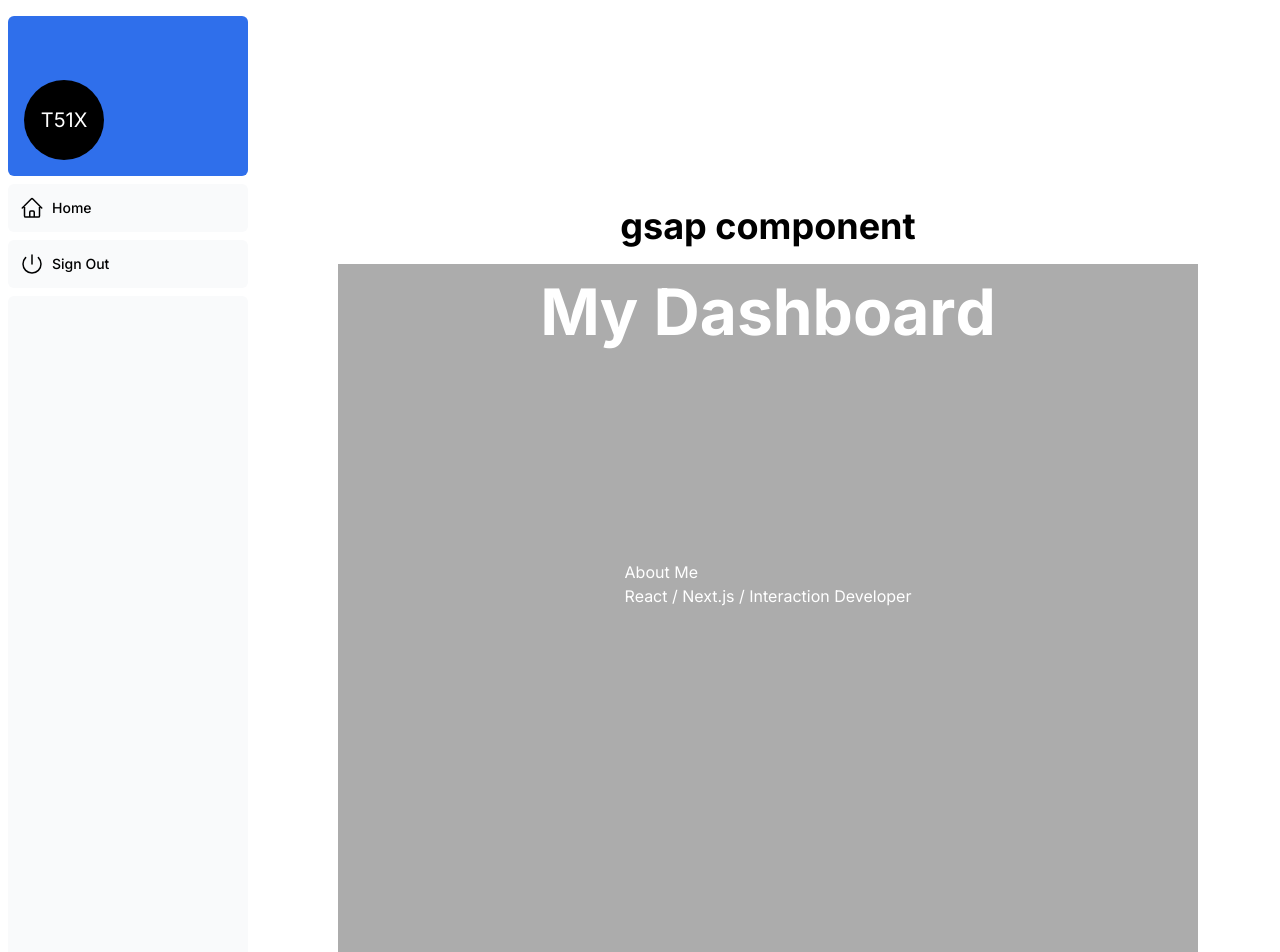
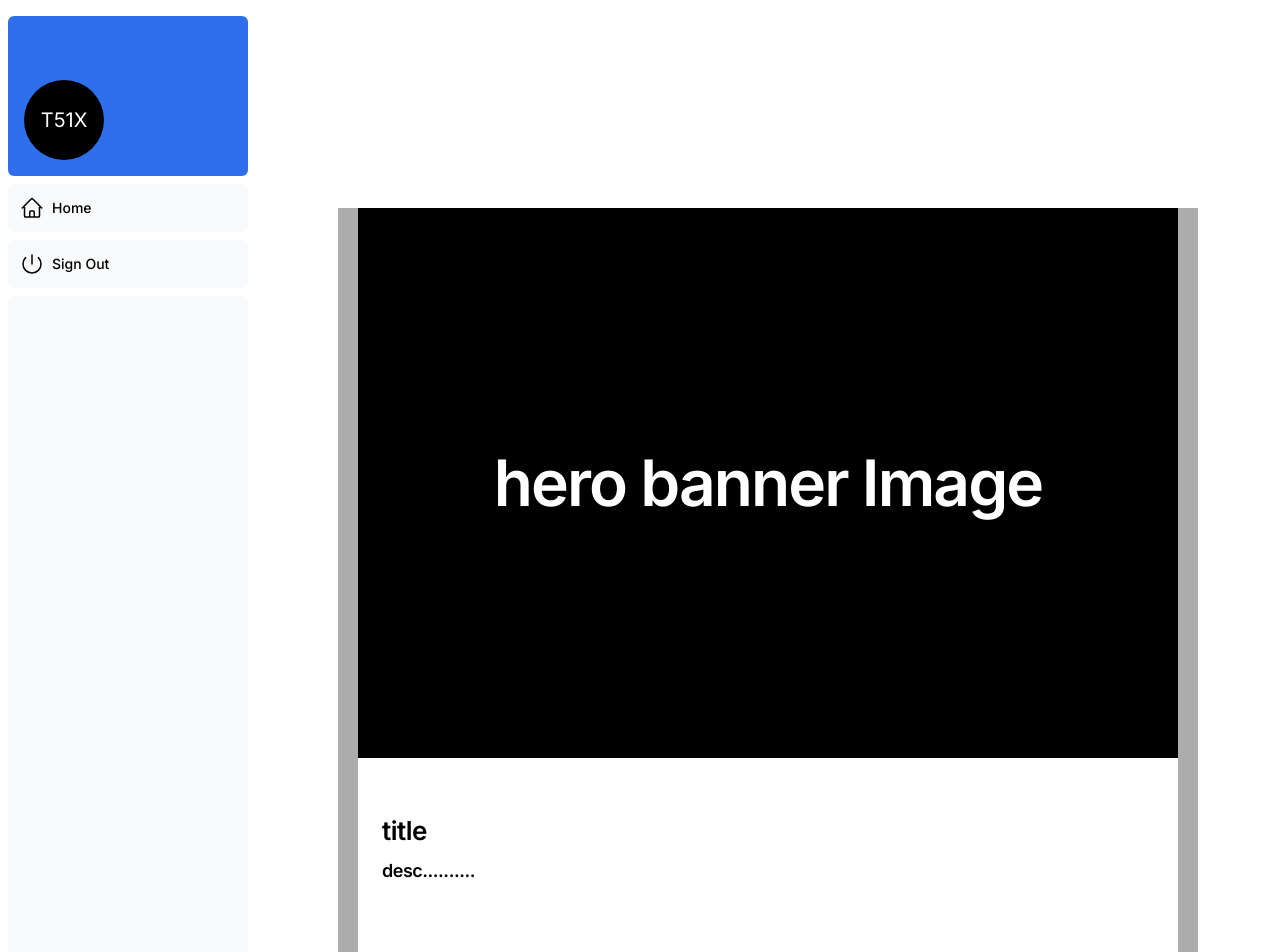
Before and after one commit to sseol1112/dashdash_T, a Next.js app: page /dashboard/blog/menu3 in a window 1280 px wide. Shown: the top 952 px of the page. Built offline with nearby package versions, Linux system fonts and the light colour scheme; sample sign-in values are in the browser's storage; a web font is replaced by a local one.

Commit message:
0226 수정사항
- Loading 관련 컴포넌트 추가
- Login 상태값에 따른 sidenav 노출여부처리 로직 추가

```diff
--- a/app/components/Hero.tsx
+++ b/app/components/Hero.tsx
@@ -1,41 +1,101 @@
 "use client";
 
-import { useEffect, useRef } from "react";
+import { useEffect, useRef, useState } from "react";
 import gsap from "gsap";
+import styles from '@/app/ui/home.module.css';
 
 export default function Hero() {
-  const titleRef = useRef<HTMLHeadingElement>(null);
+  const heroRef = useRef<HTMLDivElement>(null);
+  const heroRef2 = useRef<HTMLDivElement>(null);
+  const [isLoaded, setIsLoaded] = useState(false);
+
 
   useEffect(() => {
-    const text = titleRef.current!;
-    const letters = text.innerText.split("");
-
-    text.innerHTML = letters
-      .map((letter) =>
-        letter === " "
-          ? `<span>&nbsp;</span>`
-          : `<span style="display:inline-block">${letter}</span>`
-      )
-      .join("");
+    // if (!isLoaded) return;
 
     gsap.fromTo(
-      text.children,
-      { y: 100, opacity: 0 },
+      heroRef.current,
+      { opacity: 0, y: 80 },
       {
+        opacity: 1,
         y: 0,
-        opacity: 1,
-        stagger: 0.03,
-        duration: 0.8,
-        ease: "power4.out",
+        duration: 1.4,
+        ease: "power3.out",
       }
     );
-  }, []);
+  }, [isLoaded]);
+
+  useEffect(() => {
+    // if (!isLoaded) return;
+
+    gsap.fromTo(
+      heroRef2.current,
+      { opacity: 0, y: 80 },
+      {
+        opacity: 1,
+        y: 0,
+        duration: 1.4,
+        ease: "power3.out",
+      }
+    );
+  }, [isLoaded]);
 
   return (
-    <section style={{ display: "block", alignItems: "center", justifyContent: "center" }}>
-      <h1 ref={titleRef} style={{ fontSize: "4rem", fontWeight: "bold" }}>
-        My Dashboard
-      </h1>
-    </section>
+    <>
+
+      {/* Hero Section */}
+      <section
+        style={{
+          height: "550px",
+          background: "#000",
+          display: "flex",
+          alignItems: "center",
+          justifyContent: "center",
+        }}
+      >
+        <div ref={heroRef} style={{ opacity: 0 }}>
+          <div
+            style={{
+              fontSize: "4rem",
+              fontWeight: 600,
+              color: "#fff",
+              letterSpacing: "-0.03em",
+            }}
+          >
+            {/* <img src="" /> */}
+            hero banner Image
+          </div>
+        </div>
+      </section>
+
+      <section
+        style={{
+          background: "#fff",
+          height: "100vh",
+          display: "block",
+          alignItems: "center",
+          justifyContent: "center",
+          color:"000",
+        }}
+      >
+        <div ref={heroRef2} style={{ opacity: 0 }}>
+          <div
+            style={{
+              fontSize: "1rem",
+              fontWeight: 600,
+              color: "#000",
+              letterSpacing: "-0.03em",
+            }}
+          >
+            <div className={styles.txtArea_Head}>
+              <h2 className={styles.Head_title}>title</h2>
+            </div>
+            <div className={styles.txtArea_Body}>
+              <p className={styles.Body_desc}>desc..........</p>
+            </div>
+          </div>
+        </div>
+      </section>
+    </>
   );
 }
--- /dev/null
+++ b/app/components/Loading.tsx
@@ -0,0 +1,81 @@
+"use client";
+
+import { useEffect, useRef, useState } from "react";
+import gsap from "gsap";
+import styles from '@/app/ui/home.module.css';
+
+export default function Hero() {
+  const loaderRef = useRef<HTMLDivElement>(null);
+  const circleRef = useRef<HTMLDivElement>(null);
+  const [isLoaded, setIsLoaded] = useState(false);
+
+  useEffect(() => {
+    const loader = loaderRef.current!;
+    const circle = circleRef.current!;
+
+    // 🖤 subtle breathing
+    const breathing = gsap.to(circle, {
+      scale: 1.08,
+      duration: 1.4,
+      yoyo: true,
+      repeat: -1,
+      ease: "sine.inOut",
+    });
+
+    const endLoader = () => {
+      breathing.kill();
+
+      const tl = gsap.timeline({
+        onComplete: () => {
+          setIsLoaded(true);
+          loader.style.display = "none";
+        },
+      });
+
+      tl.to(circle, {
+        scale: 50, // 🔥 화면 덮기
+        duration: 1.4,
+        ease: "expo.inOut",
+      });
+    };
+
+    const timer = setTimeout(endLoader, 1600);
+
+    return () => {
+      clearTimeout(timer);
+      breathing.kill();
+    };
+  }, []);
+
+
+  return (
+    <>
+      {/* 🖤 Preloader */}
+      <div
+        ref={loaderRef}
+        style={{
+          position: "fixed",
+          inset: 0,
+          background: "#000",
+          display: "flex",
+          alignItems: "center",
+          justifyContent: "center",
+          zIndex: 9999,
+          overflow: "hidden",
+        }}
+      >
+        <div
+          ref={circleRef}
+          style={{
+            width: 70,
+            height: 70,
+            borderRadius: "50%",
+            background: "#fff",
+          }}
+        />
+        <p style={{marginLeft:"10px", color:"#fff"}}>loading..........</p>
+      </div>
+
+    </>
+  );
+}
--- a/app/dashboard/blog/menu3/page.tsx
+++ b/app/dashboard/blog/menu3/page.tsx
@@ -4,21 +4,19 @@ import { useRouter } from 'next/navigation';
 import styles from '@/app/ui/home.module.css';
 import Link from 'next/link';
 import Hero  from '@/app/components/Hero';
-import About  from '@/app/components/About';
-
 export default function Page() {
 
     return (
         <div className={styles.layoutBasic}>
             <div className={styles.formWrap}>
-                <h3 className={styles.pageTitle}>gsap component</h3>
+                {/* <h3 className={styles.pageTitle}>gsap component</h3>             */}
                 <div className={styles.boxGsapWrap}>
                     <div>
                         <Hero />
                     </div>
-                    <div>
+                    {/* <div>
                         <About />
-                    </div>
+                    </div> */}
                 </div>
                 <div className={styles.loginBox}>
                     <Link href="/dashboard" className="flex items-center gap-5 self-start rounded-lg bg-blue-500 px-6 py-3 text-sm font-medium text-white transition-colors hover:bg-blue-400 md:text-base">
--- a/app/dashboard/layout.tsx
+++ b/app/dashboard/layout.tsx
@@ -1,6 +1,8 @@
+
 import SideNav from '@/app/ui/dashboard/sidenav';
 
 export default function Layout({ children } : { children: React.ReactNode }) {
+
     return (
         <div className="flex min-h-screen flex-col md:flex-row md:overflow-hidden">
             <div className="w-full flex-none md:w-64">
--- a/app/dashboard/login/page.tsx
+++ b/app/dashboard/login/page.tsx
@@ -17,6 +17,7 @@ export default function Page() {
         if (user) {
             localStorage.setItem('currentUser', JSON.stringify(user));
             alert('로그인 되었습니다')
+            window.dispatchEvent(new Event("auth:changed"));
             router.push('/dashboard');
         } else {
             setError('아이디 또는 비밀번호가 일치하지 않습니다.');
--- a/app/page.tsx
+++ b/app/page.tsx
@@ -4,7 +4,7 @@ import Link from 'next/link';
 import styles from '@/app/ui/home.module.css';
 import { lusitana } from '@/app/ui/fonts';
 import Image from 'next/image';
-import Hero from '@/app/components/Hero';
+import Loading from '@/app/components/Loading';
 
 export default function Page() {
   return (
@@ -39,7 +39,8 @@ export default function Page() {
             height={620}
             className="block md:hidden"
           /> */}
-          <Hero />
+          <Loading />
+          <div>Main Visual Area</div>
         </div>
       </div>
     </main>
--- a/app/ui/dashboard/nav-links.tsx
+++ b/app/ui/dashboard/nav-links.tsx
@@ -1,46 +1,63 @@
-import {
-  UserGroupIcon,
-  HomeIcon,
-  DocumentDuplicateIcon,
-  PowerIcon,
-} from '@heroicons/react/24/outline';
-import { useRouter } from 'next/navigation';
-import { useState } from 'react';
+"use client";
 
-// Map of links to display in the side navigation.
-// Depending on the size of the application, this would be stored in a database.
+import { HomeIcon, PowerIcon } from "@heroicons/react/24/outline";
+import { useRouter } from "next/navigation";
+import { useEffect, useState } from "react";
+
 const links = [
-  { name: 'Home', href: '/dashboard', icon: HomeIcon },
-  // {
-  //   name: 'Invoices',
-  //   href: '/dashboard/invoices',
-  //   icon: DocumentDuplicateIcon,
-  // },
-  // { name: 'Customers', href: '/dashboard/customers', icon: UserGroupIcon },
-  { name: 'Sign Out', href: '/', icon: PowerIcon},
+  { name: "Home", href: "/dashboard", icon: HomeIcon },
+  { name: "Sign Out", href: "/", icon: PowerIcon },
 ];
+
+function getLoginState() {
+  if (typeof window === "undefined") return false;
+  return !!localStorage.getItem("currentUser");
+}
 
 export default function NavLinks() {
   const router = useRouter();
-  // 로그아웃 핸들러
-  const handleSignOut = (e: React.MouseEvent<HTMLAnchorElement | HTMLButtonElement>) => {
+  const [isLoggedIn, setIsLoggedIn] = useState(false);
+
+  useEffect(() => {
+    // 최초 1회
+    setIsLoggedIn(getLoginState());
+
+    const sync = () => setIsLoggedIn(getLoginState());
+
+    // 같은 탭에서 발생시키는 커스텀 이벤트
+    window.addEventListener("auth:changed", sync);
+
+    // 다른 탭/창에서 localStorage 변경 시
+    window.addEventListener("storage", (e) => {
+      if (e.key === "currentUser") sync();
+    });
+
+    return () => {
+      window.removeEventListener("auth:changed", sync);
+      window.removeEventListener("storage", sync as any);
+    };
+  }, []);
+
+  const handleSignOut = (e: React.MouseEvent<HTMLAnchorElement>) => {
     e.preventDefault();
-    if (typeof window !== 'undefined') {
-      localStorage.removeItem('currentUser');
-      localStorage.removeItem('myMbti');
-    }
-    router.replace('/dashboard/login');
+    localStorage.removeItem("currentUser");
+    localStorage.removeItem("myMbti");
+
+    // 🔥 상태 동기화 트리거
+    window.dispatchEvent(new Event("auth:changed"));
+
+    router.replace("/dashboard/login");
   };
-
-  // 로그인 상태 체크
-  const isLoggedIn = typeof window !== 'undefined' && localStorage.getItem('currentUser');
 
   return (
     <>
       {
         links.map((link) => {
           const LinkIcon = link.icon;
-          if(link.name == "Sign Out" && isLoggedIn ) {
+          if(!isLoggedIn) {
+            return;
+          } else {
+            if(link.name == "Sign Out") {
               return (
                 <a key={link.name} href={link.href} onClick={handleSignOut} className="flex h-[48px] grow items-center justify-center gap-2 rounded-md bg-gray-50 p-3 text-sm font-medium hover:bg-sky-100 hover:text-blue-600 md:flex-none md:justify-start md:p-2 md:px-3">
                   <LinkIcon className="w-6" />
@@ -55,6 +72,8 @@ export default function NavLinks() {
                 </a>
               );
             }
+          }
+
         })
       }
     </>
--- a/app/ui/home.module.css
+++ b/app/ui/home.module.css
@@ -299,11 +299,8 @@
 /* menu3 (gsap) */
 .boxGsapWrap {
   background: #acacac;
-  display: flex;
-  justify-content: flex-end;
-  align-items: center;
   color: #fff;
-  flex-direction: column;
+  padding: 0 20px;
 }
 
 .btnBasic {
@@ -317,3 +314,24 @@
   display: flex;
   justify-content: center;
 }
+.flexDft {
+  display: flex;
+  gap: 10px;
+  align-items: center;
+}
+
+.txtArea_Head {
+  padding: 60px 24px 0;
+  display: flex; justify-content: flex-start;
+}
+.Head_title {
+  font-size: 26px;
+  line-height: 1;
+}
+.txtArea_Body {
+  padding: 18px 24px;
+}
+.Body_desc {
+  font-size: 18px;
+  line-height: 1;
+}
```
Also changed, not shown: app/ui/dashboard/sidenav.tsx (+7 -1 lines). Lines whose indentation alone changed are shown as unchanged.
